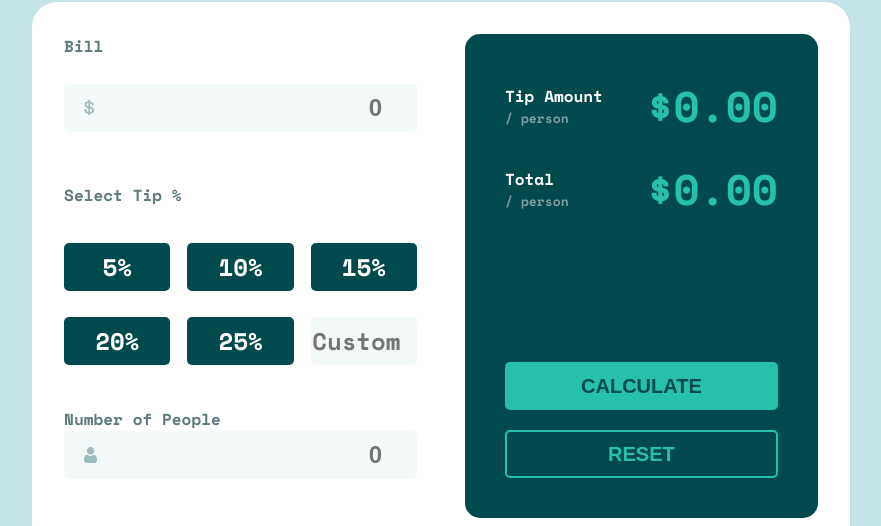
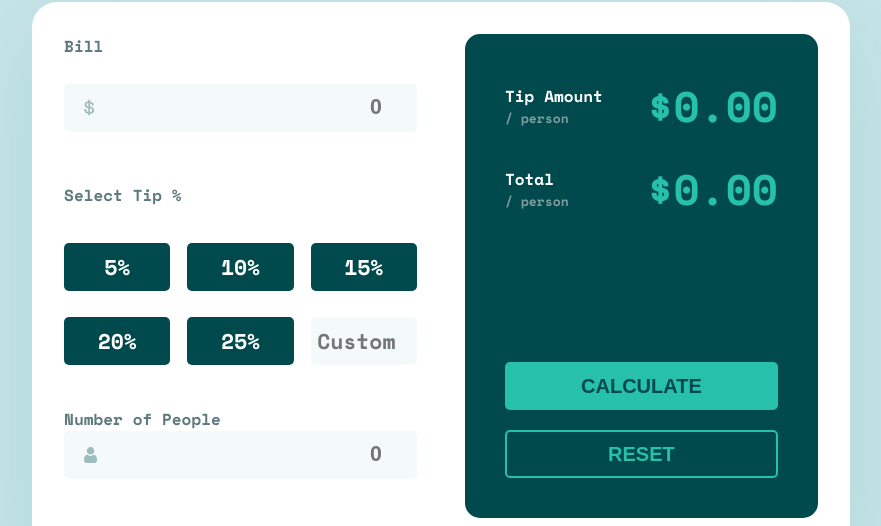
Before and after one commit to delroscol98/Tip-Calculator-App, a plain HTML site: page index.html in a window 1280 px wide. Shown: the part 269-795 px from the top of the page, without its empty margins (199-1080 px from the left). Drawn offline with nearby package versions, Linux system fonts and the light colour scheme.

Commit message:
CSS file modified

```diff
--- a/src/style.css
+++ b/src/style.css
@@ -14,7 +14,7 @@
 }
 
 .text-base {
-  font-size: 2.4rem;
+  font-size: clamp(2rem, 1.667vw, 2.4rem);
 }
 
 .text-lg {
@@ -230,5 +230,6 @@ button,
     margin: auto;
     grid-template-columns: 1fr 1fr;
     gap: 4.8rem;
+    filter: drop-shadow(0 3.2rem 4.3rem rgba(79, 166, 175, 20.07%));
   }
 }
```
